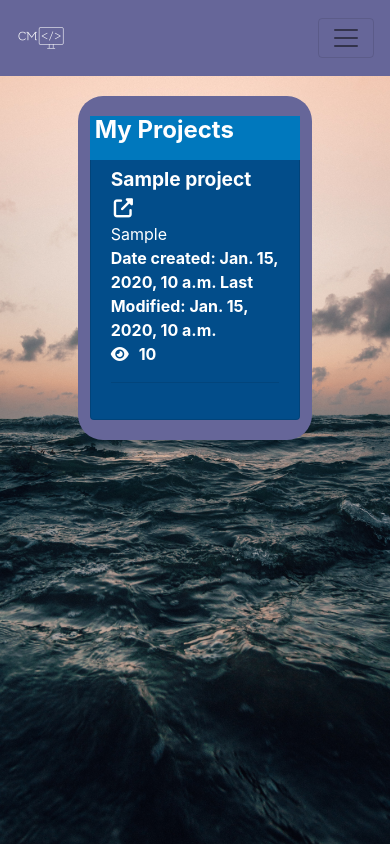
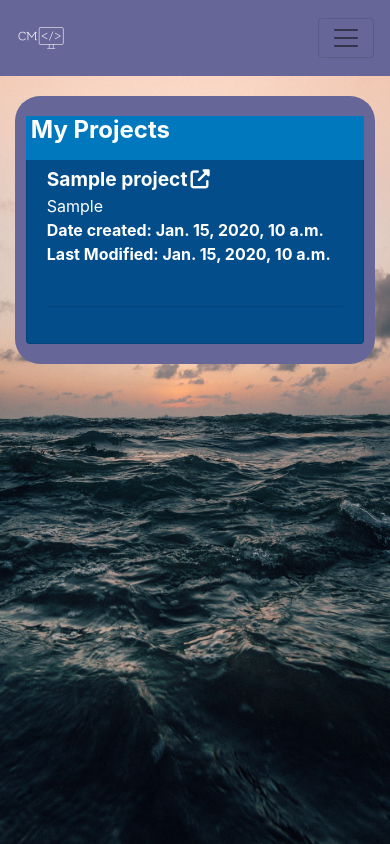
Before and after one commit to Calmac56/mysite, a Django app: page /me/projects/ in a window 390 px wide. Run offline with Django 3.2, Linux system fonts and the light colour scheme; tables that the repository leaves empty hold one stand-in row (values such as "Sample post"); some libraries are stand-ins or nearby versions.

Commit message:
Updated media queries and script

```diff
--- a/static/css/projects.css
+++ b/static/css/projects.css
@@ -106,3 +106,22 @@ i{
     color: white;
     font-weight: bold;
 }
+
+@media screen and (max-width: 600px) {
+    #indexcont{
+        margin-left: 15px;
+        margin-right: 15px;
+      }
+      #extrainfo{
+          visibility: hidden;
+      }
+
+      .card{
+
+        margin-right: 3%;
+        margin-left: 3%;
+
+    }
+
+
+}
--- a/templates/mysiteapp/projects.html
+++ b/templates/mysiteapp/projects.html
@@ -16,11 +16,12 @@
         {% if project %}
         {% for theproject in project %}
         <div id="projlist">
+            <i class="{{ theproject.projecticon }} fa-5x" data-toggle="tooltip" title="{{ theproject.mainlanguage }}"></i>
             <h id="projname"><a id="projurl" href="{% url 'mysiteapp:updateviews' theproject.projid %}" target="_blank"> {{ theproject.name }}<i id="namelink" class="fas fa-external-link-alt"></i></a></h>
-            <i class="fab fa-{{ theproject.projecticon }} fa-5x" data-toggle="tooltip" title="{{ theproject.mainlanguage }}"></i>
+
             <div id="projinfo">{{ theproject.info }}</div>
             <div id="projdata"> Date created: {{ theproject.datecreated }} Last Modified: {{ theproject.lastmodified }}</div>
-                <div id="extrainfo"><i class="fas fa-eye" id="views" data-toggle="tooltip" title="Project views"></i>{{ theproject.views }}</div>
+            <div id="extrainfo"><i class="fas fa-eye" id="views" data-toggle="tooltip" title="Project views"></i>{{ theproject.views }}</div>
 
 
         </div>
```
Also changed, not shown: populateprojects.py (+4 -4 lines), static/css/index.css (+9 -2 lines).
